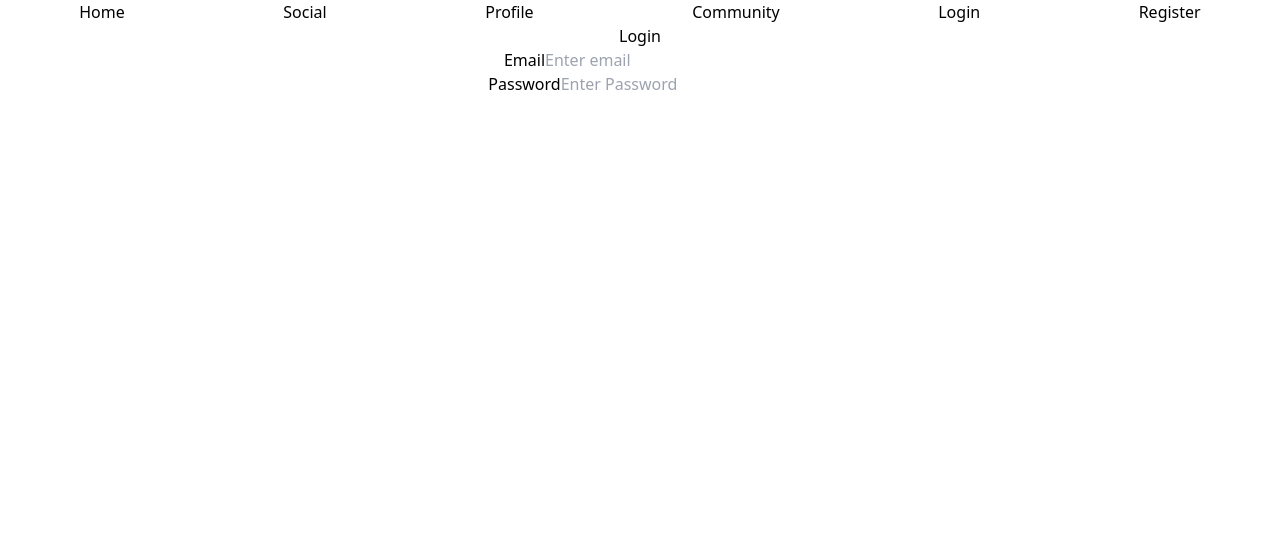
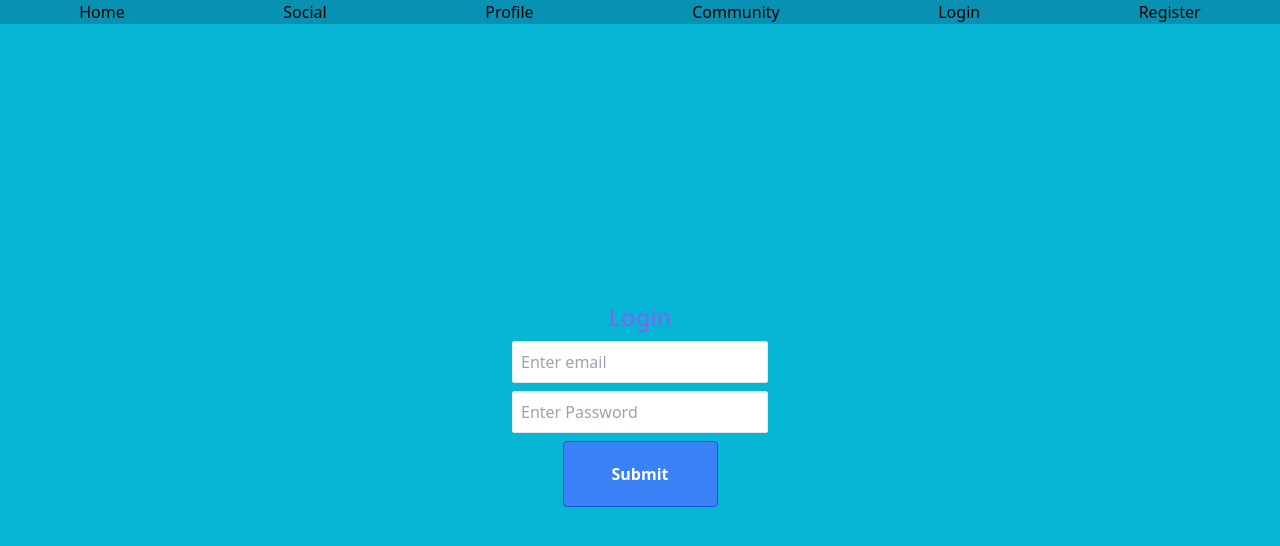
Before and after one commit to MarkB28Jr/social_media_website, a React app: page /users/login in a window 1280 px wide. Shown: the top 546 px of the page. Built offline with nearby package versions, Linux system fonts and the light colour scheme; no server answers; the HTML template or start-up script is replaced by a standard one.

Commit message:
trying something

```diff
--- a/src/App.jsx
+++ b/src/App.jsx
@@ -15,6 +15,7 @@ function App() {
   axios.defaults.baseURL = 'http://localhost:4000'
   axios.defaults.withCredentials = true
   return (
+    <div className="bg-cyan-500 hover:bg-cyan-600">
     <UserContextProvider>
       <Nav />
       <Toaster position='center' toastOptions={{ duration: 2000 }} />
@@ -29,6 +30,7 @@ function App() {
         </Routes>
       </main>
     </UserContextProvider>
+    </div>
   );
 }
 
--- a/src/components/Login.jsx
+++ b/src/components/Login.jsx
@@ -35,31 +35,32 @@ const Login = () => {
 
   /*************** Return ***************/
   return (
-    <div className="bg-blue-50 h-screen flex items-center">
+    <div className="bg-blue-50 h-screen flex items-center bg-cyan-500 hover:bg-cyan-600">
       <form onSubmit={onSubmit} className="w-64 mx-auto mb-12">
-        <h1>Login</h1>
+        <h1 className="text-violet-500 text-2xl p-2" >Login</h1>
         <div>
-          <label>Email</label>
           <input
             name="email"
             type="email"
             value={data.email}
             onChange={(e) => setData({ ...data, email: e.target.value })}
             placeholder="Enter email"
-            className="block w-full rounded-sm p-2 mb-2 border"
+            className="block w-full rounded-sm p-2 mb-2 border rounded-sm"
           />
         </div>
         <div>
-          <label>Password</label>
           <input
             name="password"
             type="password"
             value={data.password}
             onChange={(e) => setData({ ...data, password: e.target.value })}
             placeholder="Enter Password"
+            className="block w-full rounded-sm p-2 mb-2 border rounded-sm"
           />
         </div>
-        <button type="submit" ></button>
+        <div className="text-center mt-2 bg-red">
+        <button className="bg-blue-500 hover:bg-blue-700 text-white font-bold py-5 px-12 border border-blue-700 rounded" type="submit" >Submit</button>
+        </div>
       </form>
 
     </div>
--- a/src/components/Register.jsx
+++ b/src/components/Register.jsx
@@ -5,27 +5,17 @@ import { useNavigate } from "react-router-dom"
 
 const Register = () => {
   const navigate = useNavigate()
-  const [data, setData] = useState({
-    name: '',
-    email: '',
-    password: '',
-  })
+  const [email, setEmail] = useState('')
+  const [password, setPassword] = useState('')
 
   const onSubmit = async (e) => {
     e.preventDefault();
-    const { name, email, password } = data
+    // const { email, password } = data
     try {
-      const { data } = await axios.post('/users/register', {
-        name, email, password
-      })
+      const { data } = await axios.post('/users/register', { email, password })
       if (data.error) {
         toast.error(data.error)
       } else {
-        setData({
-          name: '',
-          email: '',
-          password: '',
-        })
         toast.success('Register Succesful!')
         navigate('/users/login')
       }
@@ -39,34 +29,38 @@ const Register = () => {
     <div>
       <form onSubmit={onSubmit} className="register" >
         <h1>Register</h1>
-        <div>
+        {/* <div>
           <label>Name</label>
           <input
             type="name"
             value={data.name}
             onChange={(e) => setData({ ...data, name: e.target.value })}
             placeholder="Enter Name"
+            className="m-3"
           />
-        </div>
+        </div> */}
         <div>
           <label>Email</label>
           <input
             type="email"
-            value={data.email}
-            onChange={(e) => setData({ ...data, email: e.target.value })}
+            value={email}
+            onChange={(e) => setEmail(e.target.value )}
             placeholder="Enter email"
+            className="m-3"
           />
         </div>
         <div>
           <label>Password</label>
           <input
             type="password"
-            value={data.password}
-            onChange={(e) => setData({ ...data, password: e.target.value })}
+            value={password}
+            onChange={(e) => setPassword(e.target.value )}
+
             placeholder="Enter Password"
+            className="m-3"
           />
         </div>
-        <button type="submit" ></button>
+        <button className="bg-blue-500 hover:bg-blue-700 text-white font-bold py-5 px-12 border border-blue-700 rounded" type="submit" ></button>
       </form>
     </div>
   )
--- a/src/context/UserContext.jsx
+++ b/src/context/UserContext.jsx
@@ -4,15 +4,17 @@ import { createContext, useState, useEffect } from 'react'
 export const UserContext = createContext({})
 
 export function UserContextProvider({ children }) {
-  const [data, setData] = useState('');
+  const [email, setEmail] = useState(null)
+  const [id, setId] = useState(null)
+
   useEffect(() => {
     axios.get('/profile').then(response => {
-      setData(response.data);
-      // setEmail(response.data.email);
+      setId(response.data.userId);
+      setEmail(response.data.email);
     });
   }, []);
   return (
-    <UserContext.Provider value={{ data, setData}}>
+    <UserContext.Provider value={{ email, setEmail, id, setId}}>
       {children}
     </UserContext.Provider>
   )
--- a/tailwind.config.js
+++ b/tailwind.config.js
@@ -1,7 +1,8 @@
-/** @type {import('tailwindcss').Config} */
+// /** @type {import('tailwindcss').Config} */
 export default {
   content: [
-    "./src/*.jsx"
+    "./src/**/*.jsx",
+    './components/**/*.{html,js}'
   ],
   theme: {
     extend: {},
```
